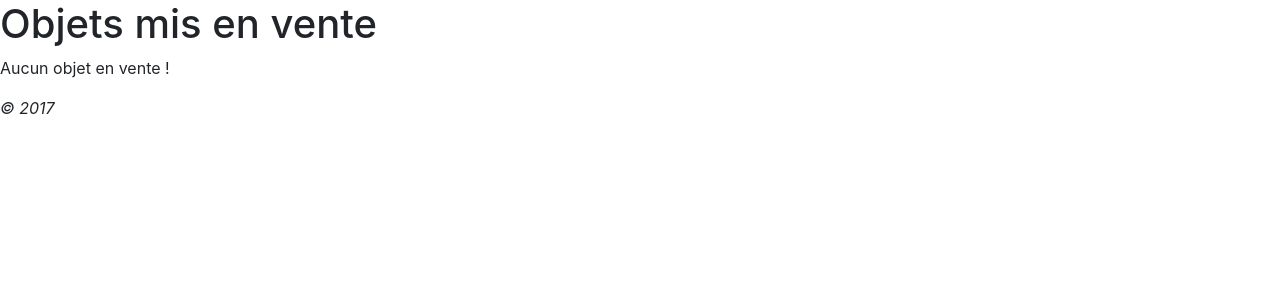
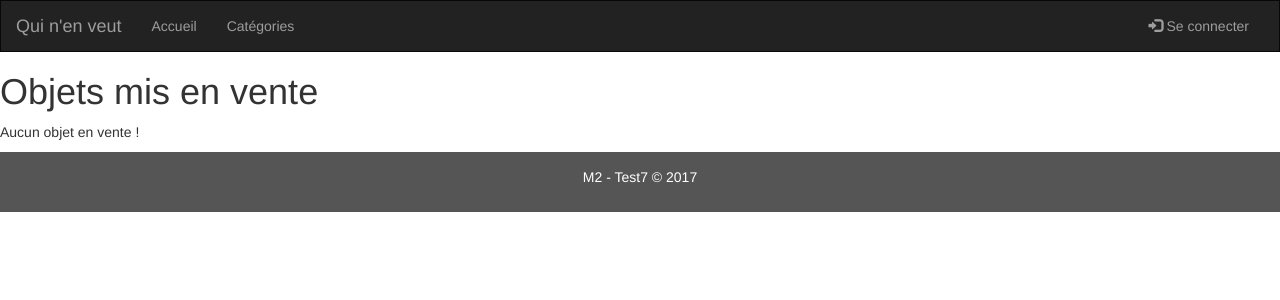
Before and after one commit to nathanbrachotte/quinenveut, a CodeIgniter app: a page that uses application/views/templates/footer.php in a window 1280 px wide. Shown: the top 300 px of the page. Run offline with CodeIgniter, Linux system fonts and the light colour scheme; data that the repository does not hold is empty; some libraries are stand-ins or nearby versions.

Commit message:
Modification du header et du footer avec bootstrap

```diff
--- a/application/views/templates/footer.php
+++ b/application/views/templates/footer.php
@@ -1,15 +1,9 @@
-<!--
- * Created by PhpStorm.
- * User: a-sellier
- * Date: 07/10/17
- * Time: 18:41
- *
--->
+<footer class="container-fluid text-center">
+    <p>M2 - Test7 &copy; 2017</p>
+</footer>
 
-        <em>&copy; 2017</em>
-        <!-- jQuery (necessary for Bootstrap's JavaScript plugins) -->
-        <script src="https://ajax.googleapis.com/ajax/libs/jquery/1.12.4/jquery.min.js"></script>
-        <!-- Include all compiled plugins (below), or include individual files as needed -->
-        <script src="js/bootstrap.min.js"></script>
-    </body>
+
+<script src="https://ajax.googleapis.com/ajax/libs/jquery/3.2.1/jquery.min.js"></script>
+<script src="https://maxcdn.bootstrapcdn.com/bootstrap/3.3.7/js/bootstrap.min.js"></script>
+</body>
 </html>
--- a/application/views/templates/header.php
+++ b/application/views/templates/header.php
@@ -9,20 +9,65 @@
 <!DOCTYPE html>
 <html lang="en">
 <head>
+    <title>Qui n'en veut !?</title>
     <meta charset="utf-8">
-    <meta http-equiv="X-UA-Compatible" content="IE=edge">
     <meta name="viewport" content="width=device-width, initial-scale=1">
-    <!-- The above 3 meta tags *must* come first in the head; any other head content must come *after* these tags -->
-    <title><?php echo $title; ?></title>
+    <link rel="stylesheet" href="https://maxcdn.bootstrapcdn.com/bootstrap/3.3.7/css/bootstrap.min.css">
 
-    <!-- Bootstrap -->
-    <link href="../bootstrap/css/bootstrap.min.css" rel="stylesheet">
+    <style>
+        /* Remove the navbar's default margin-bottom and rounded borders */
+        .navbar {
+            margin-bottom: 0;
+            border-radius: 0;
+        }
 
-    <!-- HTML5 shim and Respond.js for IE8 support of HTML5 elements and media queries -->
-    <!-- WARNING: Respond.js doesn't work if you view the page via file:// -->
-    <!--[if lt IE 9]>
-    <script src="https://oss.maxcdn.com/html5shiv/3.7.3/html5shiv.min.js"></script>
-    <script src="https://oss.maxcdn.com/respond/1.4.2/respond.min.js"></script>
-    <![endif]-->
+        /* Set height of the grid so .sidenav can be 100% (adjust as needed) */
+        .row.content {height: 450px}
+
+        /* Set gray background color and 100% height */
+        .sidenav {
+            padding-top: 20px;
+            background-color: #f1f1f1;
+            height: 100%;
+        }
+
+        /* Set black background color, white text and some padding */
+        footer {
+            background-color: #555;
+            color: white;
+            padding: 15px;
+        }
+
+        /* On small screens, set height to 'auto' for sidenav and grid */
+        @media screen and (max-width: 767px) {
+            .sidenav {
+                height: auto;
+                padding: 15px;
+            }
+            .row.content {height:auto;}
+        }
+    </style>
 </head>
 <body>
+
+<nav class="navbar navbar-inverse">
+    <div class="container-fluid">
+        <div class="navbar-header">
+            <button type="button" class="navbar-toggle" data-toggle="collapse" data-target="#myNavbar">
+                <span class="icon-bar"></span>
+                <span class="icon-bar"></span>
+                <span class="icon-bar"></span>
+            </button>
+            <a class="navbar-brand" href="#">Qui n'en veut</a>
+        </div>
+        <div class="collapse navbar-collapse" id="myNavbar">
+            <ul class="nav navbar-nav">
+                <li><a href="#">Accueil</a></li>
+                <li><a href="#">Catégories</a></li>
+            </ul>
+            <ul class="nav navbar-nav navbar-right">
+                <li><a href="#"><span class="glyphicon glyphicon-log-in"></span> Se connecter</a></li>
+            </ul>
+        </div>
+    </div>
+</nav>
```
